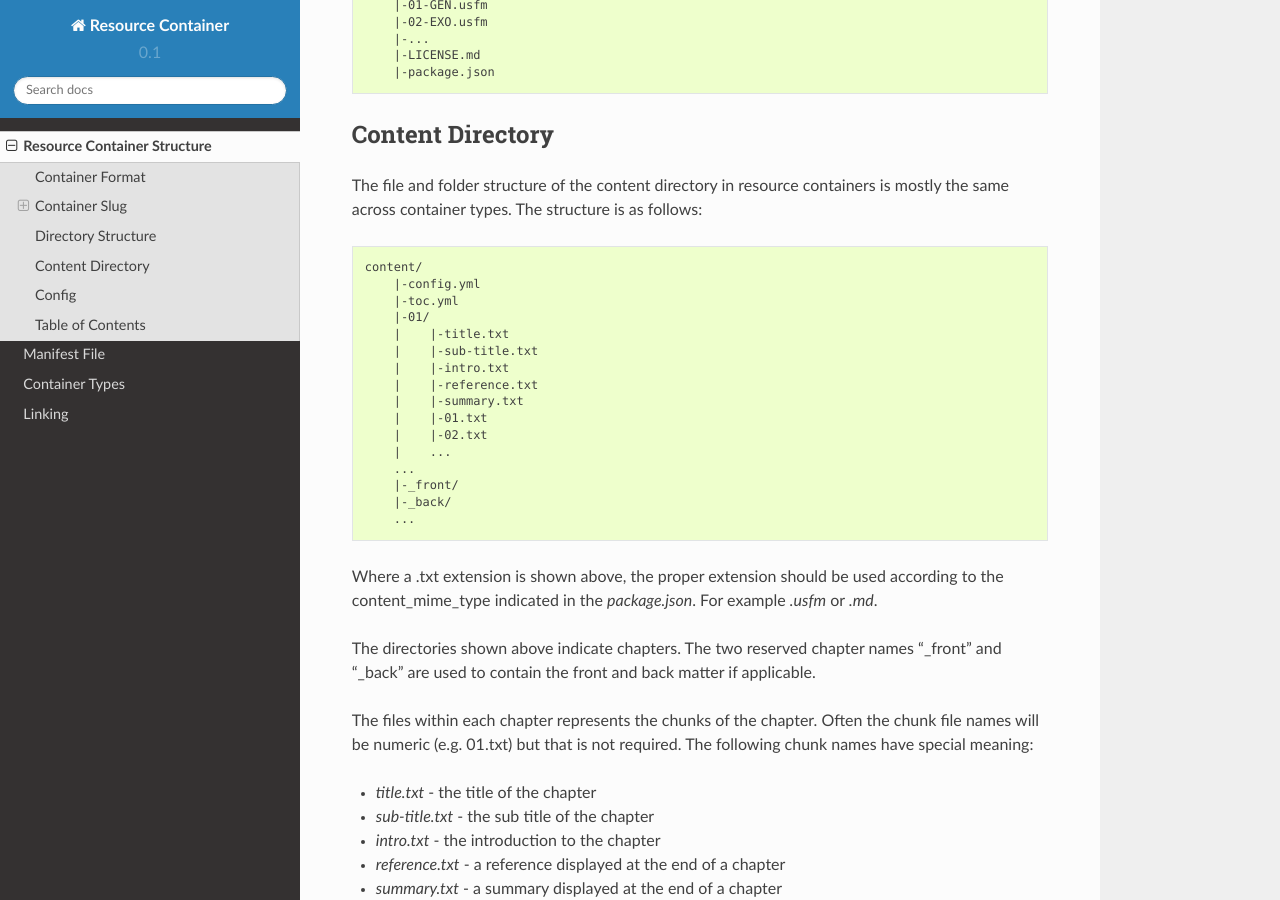
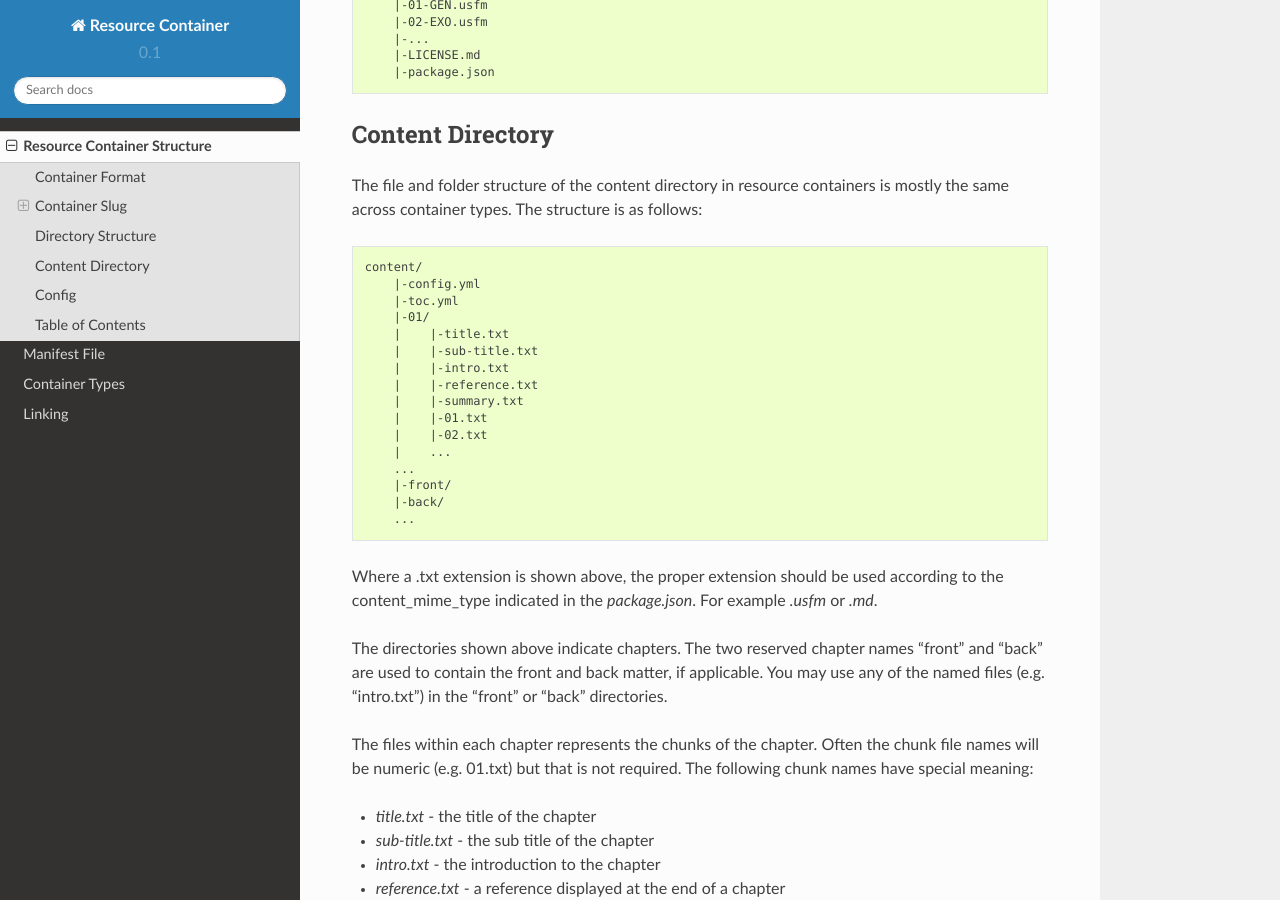
Before and after one commit to unfoldingWord-dev/Resource-Container, a Sphinx documentation site: the page built from docs/structure.rst, in a window 1280 px wide and 900 px high, scrolled down 1928 px. Built offline with Sphinx 7.4.7 and the Read the Docs theme 2.0.0, drawn with Linux system fonts in a browser that asks for light colours.

Commit message:
Removed underscore from front and back directories

```diff
--- a/docs/structure.rst
+++ b/docs/structure.rst
@@ -100,13 +100,13 @@ The file and folder structure of the content directory in resource containers is
         |    |-02.txt
         |    ...
         ...
-        |-_front/
-        |-_back/
+        |-front/
+        |-back/
         ...
 
 Where a .txt extension is shown above, the proper extension should be used according to the content_mime_type indicated in the `package.json`. For example `.usfm` or `.md`.
 
-The directories shown above indicate chapters. The two reserved chapter names "_front" and "_back" are used to contain the front and back matter if applicable.
+The directories shown above indicate chapters. The two reserved chapter names "front" and "back" are used to contain the front and back matter, if applicable. You may use any of the named files (e.g. "intro.txt") in the "front" or "back" directories.
 
 The files within each chapter represents the chunks of the chapter. Often the chunk file names will be numeric (e.g. 01.txt) but that is not required. The following chunk names have special meaning:
 
```
